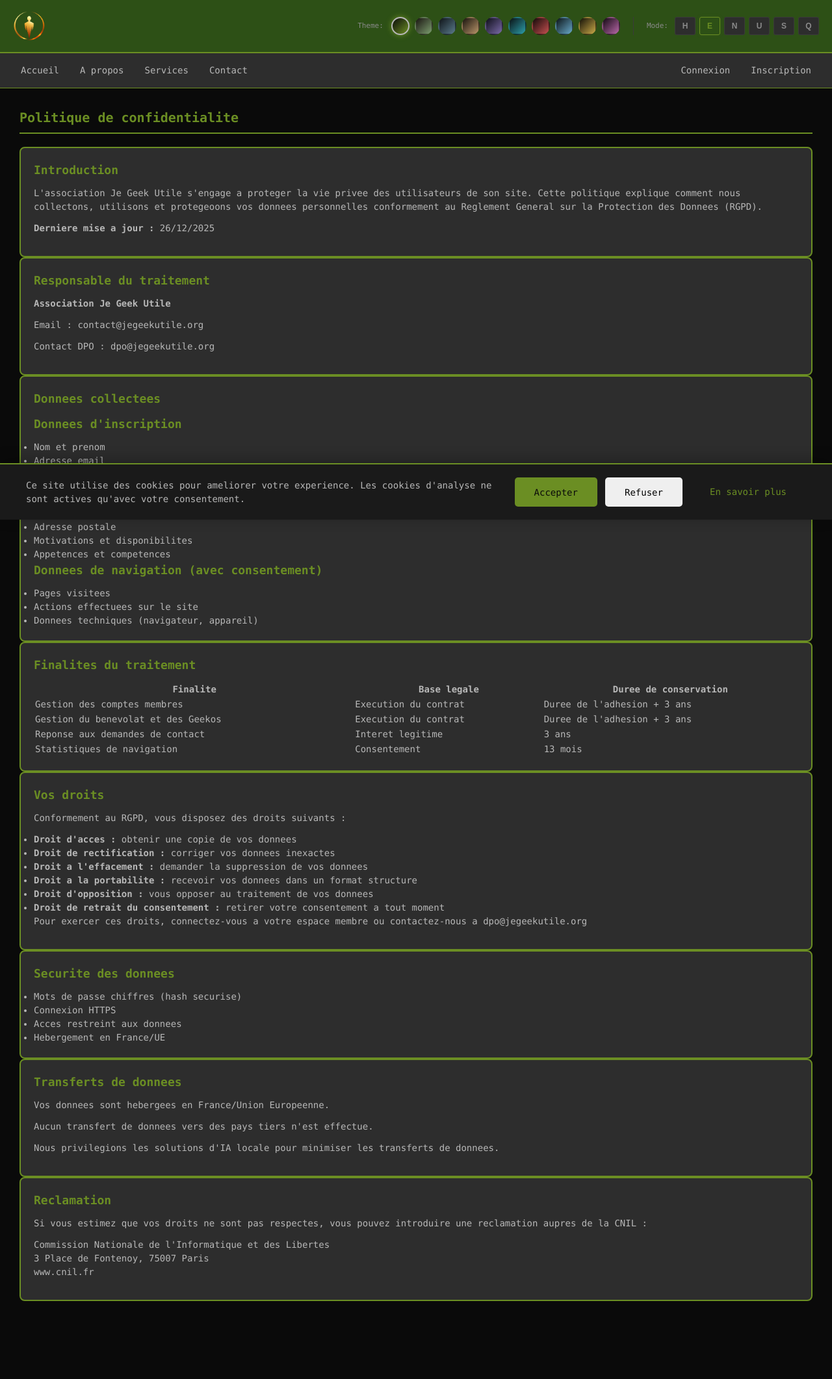
After one commit to ServOMorph/JeGeekUtile, a Flask app: page /politique-confidentialite in a window 1280 px wide. The commit adds this page. Shown: the whole page at 65% size. Run offline with Flask 3, Linux system fonts and the light colour scheme.

Commit message:
Ajout conformite RGPD complete et mise a jour communication
- Pages legales : mentions, confidentialite, cookies
- Banniere cookies avec gestion consentement
- Consentement RGPD sur formulaires (contact, inscription, benevole)
- Export donnees personnelles et suppression compte utilisateur
- Identifiants admin via variables d'environnement (securite)
- Mise a jour roadmap Mastodon (compte cree)
- Ajout commandes Claude : imageprompt et rgpd
- Visuels Mastodon

🤖 Generated with [Claude Code](https://claude.com/claude-code)

Co-Authored-By: Claude Opus 4.5 <noreply@anthropic.com>

```diff
--- a/site internet/app.py
+++ b/site internet/app.py
@@ -99,12 +99,28 @@ def a_propos():
 def services():
     return render_template('services.html')
 
+@app.route('/mentions-legales')
+def mentions_legales():
+    return render_template('mentions_legales.html')
+
+@app.route('/politique-confidentialite')
+def politique_confidentialite():
+    return render_template('politique_confidentialite.html')
+
+@app.route('/politique-cookies')
+def politique_cookies():
+    return render_template('politique_cookies.html')
+
 @app.route('/contact', methods=['GET', 'POST'])
 def contact():
     if request.method == 'POST':
         nom = request.form.get('nom')
         email = request.form.get('email')
         message = request.form.get('message')
+        rgpd_consent = request.form.get('rgpd_consent')
+        if not rgpd_consent:
+            flash('Vous devez accepter la politique de confidentialite.', 'error')
+            return redirect(url_for('contact'))
         flash('Votre message a ete envoye avec succes.', 'success')
         return redirect(url_for('contact'))
     return render_template('contact.html')
@@ -120,6 +136,11 @@ def inscription():
         nom = request.form.get('nom')
         prenom = request.form.get('prenom')
         type_compte = request.form.get('type_compte')
+        rgpd_consent = request.form.get('rgpd_consent')
+
+        if not rgpd_consent:
+            flash('Vous devez accepter la politique de confidentialite.', 'error')
+            return redirect(url_for('inscription'))
 
         if User.query.filter_by(email=email).first():
             flash('Cet email est deja utilise.', 'error')
@@ -212,6 +233,65 @@ def profil():
         flash('Profil mis a jour.', 'success')
     return render_template('profil.html', appetences=appetences)
 
+@app.route('/mes-donnees')
+@login_required
+def export_donnees():
+    user = current_user
+    data = {
+        'informations_personnelles': {
+            'id': user.id,
+            'email': user.email,
+            'nom': user.nom,
+            'prenom': user.prenom,
+            'date_inscription': user.date_inscription.isoformat() if user.date_inscription else None,
+            'date_naissance': user.date_naissance.isoformat() if user.date_naissance else None,
+            'adresse': user.adresse,
+            'is_benevole': user.is_benevole,
+            'is_admin': user.is_admin
+        },
+        'donnees_benevole': {
+            'motivation': user.motivation,
+            'temps_disponible': user.temps_disponible,
+            'missions_realisees': user.missions_realisees,
+            'missions_en_cours': user.missions_en_cours,
+            'monnaie_geekos': user.monnaie,
+            'appetences': [a.nom for a in user.appetences]
+        } if user.is_benevole else None,
+        'activite': [
+            {
+                'timestamp': log.timestamp.isoformat(),
+                'page': log.page,
+                'event_type': log.event_type
+            } for log in user.activity_logs
+        ],
+        'export_date': datetime.utcnow().isoformat(),
+        'rgpd_info': 'Export conforme RGPD - Article 20 Droit a la portabilite'
+    }
+    response = jsonify(data)
+    response.headers['Content-Disposition'] = f'attachment; filename=mes_donnees_jegeekutile_{user.id}.json'
+    return response
+
+@app.route('/supprimer-compte', methods=['GET', 'POST'])
+@login_required
+def supprimer_compte():
+    if request.method == 'POST':
+        confirmation = request.form.get('confirmation')
+        if confirmation != current_user.email:
+            flash('Email de confirmation incorrect.', 'error')
+            return redirect(url_for('supprimer_compte'))
+
+        user_id = current_user.id
+        ActivityLog.query.filter_by(user_id=user_id).delete()
+        user = User.query.get(user_id)
+        user.appetences = []
+        db.session.delete(user)
+        db.session.commit()
+        logout_user()
+        flash('Votre compte a ete supprime definitivement.', 'success')
+        return redirect(url_for('accueil'))
+
+    return render_template('supprimer_compte.html')
+
 @app.route('/formulaire-benevole', methods=['GET', 'POST'])
 def formulaire_benevole():
     user_id = session.get('nouveau_benevole_id')
@@ -227,6 +307,11 @@ def formulaire_benevole():
     appetences = Appetence.query.all()
 
     if request.method == 'POST':
+        rgpd_consent = request.form.get('rgpd_consent')
+        if not rgpd_consent:
+            flash('Vous devez accepter la politique de confidentialite.', 'error')
+            return redirect(url_for('formulaire_benevole'))
+
         date_naissance_str = request.form.get('date_naissance')
         if date_naissance_str:
             user.date_naissance = datetime.strptime(date_naissance_str, '%Y-%m-%d').date()
@@ -381,15 +466,18 @@ def admin_logs_export():
 def init_db():
     db.create_all()
 
-    if not User.query.filter_by(email='admin@admin.com').first():
-        admin = User(
-            email='admin@admin.com',
-            nom='Admin',
-            prenom='Admin',
-            is_admin=True
-        )
-        admin.set_password('admin123')
-        db.session.add(admin)
+    admin_email = os.environ.get('ADMIN_EMAIL')
+    admin_password = os.environ.get('ADMIN_PASSWORD')
+    if admin_email and admin_password:
+        if not User.query.filter_by(email=admin_email).first():
+            admin = User(
+                email=admin_email,
+                nom='Admin',
+                prenom='Admin',
+                is_admin=True
+            )
+            admin.set_password(admin_password)
+            db.session.add(admin)
 
     appetences_defaut = [
         'Informatique',
--- a/site internet/static/css/style.css
+++ b/site internet/static/css/style.css
@@ -1698,3 +1698,50 @@ a:hover {
     box-shadow: var(--shadow-neon);
     animation: quasarGradientFlow 4s ease infinite;
 }
+
+/* === COOKIE BANNER === */
+.cookie-banner {
+    position: fixed;
+    bottom: 0;
+    left: 0;
+    right: 0;
+    background: var(--bg-secondary);
+    border-top: 2px solid var(--border-color);
+    padding: var(--space-lg);
+    z-index: 9999;
+    box-shadow: 0 -4px 20px rgba(0, 0, 0, 0.3);
+}
+
+.cookie-banner-content {
+    max-width: 1200px;
+    margin: 0 auto;
+    display: flex;
+    flex-direction: column;
+    gap: var(--space-md);
+    align-items: center;
+    text-align: center;
+}
+
+.cookie-banner-content p {
+    color: var(--text-primary);
+    margin: 0;
+}
+
+.cookie-banner-buttons {
+    display: flex;
+    gap: var(--space-md);
+    flex-wrap: wrap;
+    justify-content: center;
+}
+
+@media (min-width: 768px) {
+    .cookie-banner-content {
+        flex-direction: row;
+        text-align: left;
+        justify-content: space-between;
+    }
+
+    .cookie-banner-content p {
+        flex: 1;
+    }
+}
--- a/site internet/templates/base.html
+++ b/site internet/templates/base.html
@@ -121,8 +121,24 @@
     </main>
 
     <footer>
+        <div style="margin-bottom: var(--space-sm);">
+            <a href="{{ url_for('mentions_legales') }}">Mentions legales</a> |
+            <a href="{{ url_for('politique_confidentialite') }}">Confidentialite</a> |
+            <a href="{{ url_for('politique_cookies') }}">Cookies</a>
+        </div>
         @Je Geek Utile - {{ now().strftime('%d/%m/%Y') if now is defined else '25/12/2024' }} - Site v1.0
     </footer>
+
+    <div id="cookie-banner" class="cookie-banner" style="display: none;">
+        <div class="cookie-banner-content">
+            <p>Ce site utilise des cookies pour ameliorer votre experience. Les cookies d'analyse ne sont actives qu'avec votre consentement.</p>
+            <div class="cookie-banner-buttons">
+                <button class="btn btn-primary" onclick="acceptCookies()">Accepter</button>
+                <button class="btn" onclick="refuseCookies()">Refuser</button>
+                <a href="{{ url_for('politique_cookies') }}" class="btn">En savoir plus</a>
+            </div>
+        </div>
+    </div>
 
     <script src="{{ url_for('static', filename='js/main.js') }}" defer></script>
 </body>
--- a/site internet/templates/contact.html
+++ b/site internet/templates/contact.html
@@ -21,6 +21,12 @@
                 <div class="form-group">
                     <label class="form-label" for="message">Message</label>
                     <textarea id="message" name="message" class="form-textarea" required></textarea>
+                </div>
+                <div class="form-group">
+                    <label style="display: flex; align-items: flex-start; gap: var(--space-xs); cursor: pointer;">
+                        <input type="checkbox" name="rgpd_consent" required style="margin-top: 4px;">
+                        <span>J'accepte la <a href="{{ url_for('politique_confidentialite') }}" target="_blank">politique de confidentialite</a> et le traitement de mes donnees pour repondre a ma demande.</span>
+                    </label>
                 </div>
                 <button type="submit" class="btn btn-primary">Envoyer</button>
             </form>
--- a/site internet/templates/inscription.html
+++ b/site internet/templates/inscription.html
@@ -41,6 +41,12 @@
                         </label>
                     </div>
                 </div>
+                <div class="form-group">
+                    <label style="display: flex; align-items: flex-start; gap: var(--space-xs); cursor: pointer;">
+                        <input type="checkbox" name="rgpd_consent" required style="margin-top: 4px;">
+                        <span>J'accepte la <a href="{{ url_for('politique_confidentialite') }}" target="_blank">politique de confidentialite</a></span>
+                    </label>
+                </div>
                 <button type="submit" class="btn btn-primary" style="width: 100%;">S'inscrire</button>
             </form>
 
--- /dev/null
+++ b/site internet/templates/politique_confidentialite.html
@@ -0,0 +1,122 @@
+{% extends 'base.html' %}
+
+{% block title %}Politique de confidentialite - Je Geek Utile{% endblock %}
+
+{% block content %}
+<section class="section">
+    <h1 class="section-title">Politique de confidentialite</h1>
+
+    <div class="card">
+        <h2 class="card-title">Introduction</h2>
+        <p>L'association Je Geek Utile s'engage a proteger la vie privee des utilisateurs de son site. Cette politique explique comment nous collectons, utilisons et protegeoons vos donnees personnelles conformement au Reglement General sur la Protection des Donnees (RGPD).</p>
+        <p><strong>Derniere mise a jour :</strong> {{ now().strftime('%d/%m/%Y') if now is defined else '27/12/2025' }}</p>
+    </div>
+
+    <div class="card">
+        <h2 class="card-title">Responsable du traitement</h2>
+        <p><strong>Association Je Geek Utile</strong></p>
+        <p>Email : contact@jegeekutile.org</p>
+        <p>Contact DPO : dpo@jegeekutile.org</p>
+    </div>
+
+    <div class="card">
+        <h2 class="card-title">Donnees collectees</h2>
+
+        <h3>Donnees d'inscription</h3>
+        <ul>
+            <li>Nom et prenom</li>
+            <li>Adresse email</li>
+            <li>Mot de passe (stocke de maniere chiffree)</li>
+        </ul>
+
+        <h3>Donnees benevoles (optionnelles)</h3>
+        <ul>
+            <li>Date de naissance</li>
+            <li>Adresse postale</li>
+            <li>Motivations et disponibilites</li>
+            <li>Appetences et competences</li>
+        </ul>
+
+        <h3>Donnees de navigation (avec consentement)</h3>
+        <ul>
+            <li>Pages visitees</li>
+            <li>Actions effectuees sur le site</li>
+            <li>Donnees techniques (navigateur, appareil)</li>
+        </ul>
+    </div>
+
+    <div class="card">
+        <h2 class="card-title">Finalites du traitement</h2>
+        <table style="width: 100%;">
+            <thead>
+                <tr>
+                    <th>Finalite</th>
+                    <th>Base legale</th>
+                    <th>Duree de conservation</th>
+                </tr>
+            </thead>
+            <tbody>
+                <tr>
+                    <td>Gestion des comptes membres</td>
+                    <td>Execution du contrat</td>
+                    <td>Duree de l'adhesion + 3 ans</td>
+                </tr>
+                <tr>
+                    <td>Gestion du benevolat et des Geekos</td>
+                    <td>Execution du contrat</td>
+                    <td>Duree de l'adhesion + 3 ans</td>
+                </tr>
+                <tr>
+                    <td>Reponse aux demandes de contact</td>
+                    <td>Interet legitime</td>
+                    <td>3 ans</td>
+                </tr>
+                <tr>
+                    <td>Statistiques de navigation</td>
+                    <td>Consentement</td>
+                    <td>13 mois</td>
+                </tr>
+            </tbody>
+        </table>
+    </div>
+
+    <div class="card">
+        <h2 class="card-title">Vos droits</h2>
+        <p>Conformement au RGPD, vous disposez des droits suivants :</p>
+        <ul>
+            <li><strong>Droit d'acces :</strong> obtenir une copie de vos donnees</li>
+            <li><strong>Droit de rectification :</strong> corriger vos donnees inexactes</li>
+            <li><strong>Droit a l'effacement :</strong> demander la suppression de vos donnees</li>
+            <li><strong>Droit a la portabilite :</strong> recevoir vos donnees dans un format structure</li>
+            <li><strong>Droit d'opposition :</strong> vous opposer au traitement de vos donnees</li>
+            <li><strong>Droit de retrait du consentement :</strong> retirer votre consentement a tout moment</li>
+        </ul>
+        <p>Pour exercer ces droits, connectez-vous a votre espace membre ou contactez-nous a dpo@jegeekutile.org</p>
+    </div>
+
+    <div class="card">
+        <h2 class="card-title">Securite des donnees</h2>
+        <ul>
+            <li>Mots de passe chiffres (hash securise)</li>
+            <li>Connexion HTTPS</li>
+            <li>Acces restreint aux donnees</li>
+            <li>Hebergement en France/UE</li>
+        </ul>
+    </div>
+
+    <div class="card">
+        <h2 class="card-title">Transferts de donnees</h2>
+        <p>Vos donnees sont hebergees en France/Union Europeenne.</p>
+        <p>Aucun transfert de donnees vers des pays tiers n'est effectue.</p>
+        <p>Nous privilegions les solutions d'IA locale pour minimiser les transferts de donnees.</p>
+    </div>
+
+    <div class="card">
+        <h2 class="card-title">Reclamation</h2>
+        <p>Si vous estimez que vos droits ne sont pas respectes, vous pouvez introduire une reclamation aupres de la CNIL :</p>
+        <p>Commission Nationale de l'Informatique et des Libertes<br>
+        3 Place de Fontenoy, 75007 Paris<br>
+        www.cnil.fr</p>
+    </div>
+</section>
+{% endblock %}
```
Also changed, not shown: communication/contenus/P1-001_readme_hub.md (+1 -1 lines), communication/roadmap_comia.md (+8 -8 lines), site internet/static/js/main.js (+41 -1 lines), site internet/templates/formulaire_benevole.html (+7 -0 lines), site internet/templates/mentions_legales.html (added, +46 -0 lines), site internet/templates/politique_cookies.html (added, +97 -0 lines), site internet/templates/profil.html (+11 -0 lines), site internet/templates/supprimer_compte.html (added, +38 -0 lines), .claude/commands/imageprompt.md (added), .claude/commands/rgpd.md (added), communication/visuels/mastodon/banniere_mastodon.png (added).
